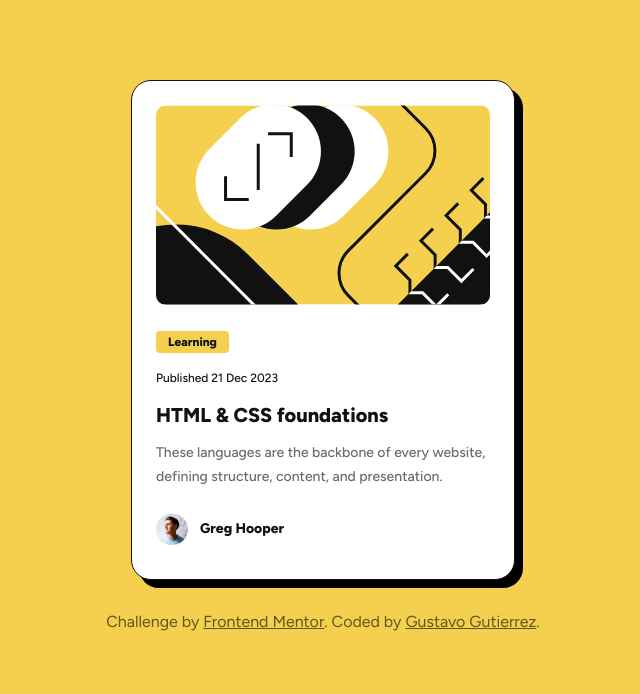
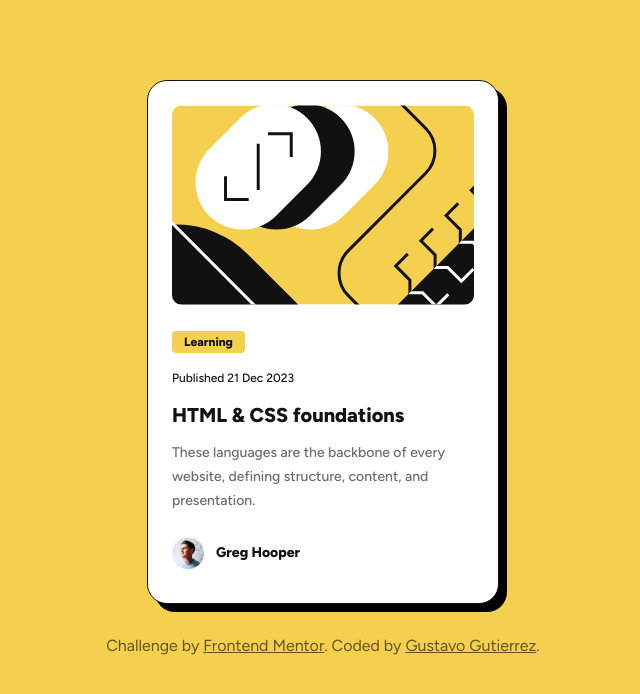
Before and after one commit to gustavo2023/blog-preview-card, a plain HTML site: page index.html in a window 1280 px wide. Shown: the whole page, without its empty margins (317-957 px from the left). Drawn offline with Linux system fonts and the light colour scheme.

Commit message:
update style.css

```diff
--- a/style.css
+++ b/style.css
@@ -20,7 +20,7 @@ body {
 }
 
 #container {
-  max-width: 24rem;
+  max-width: 22rem;
   margin: 0 auto;
   margin-top: 10vh;
 }
```
